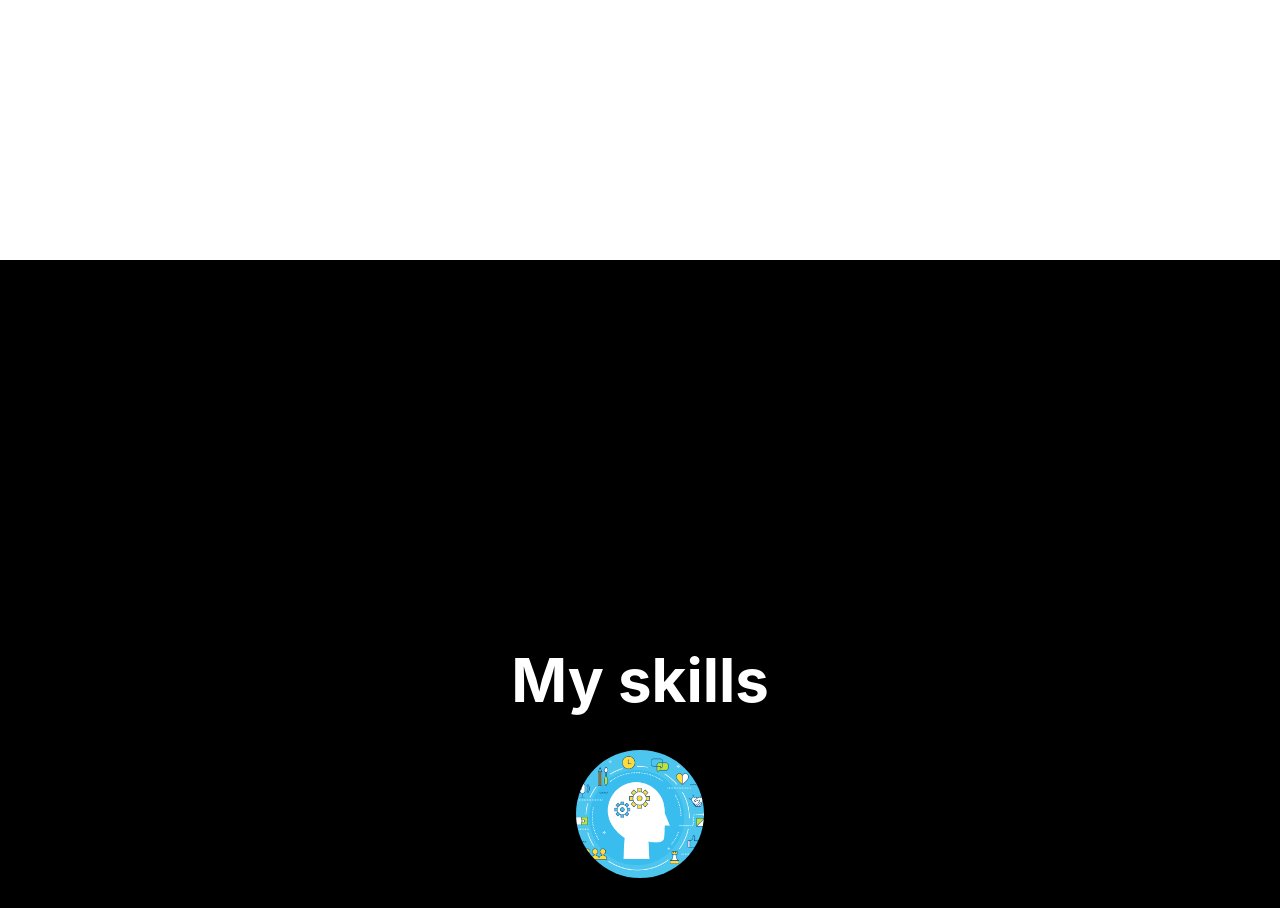
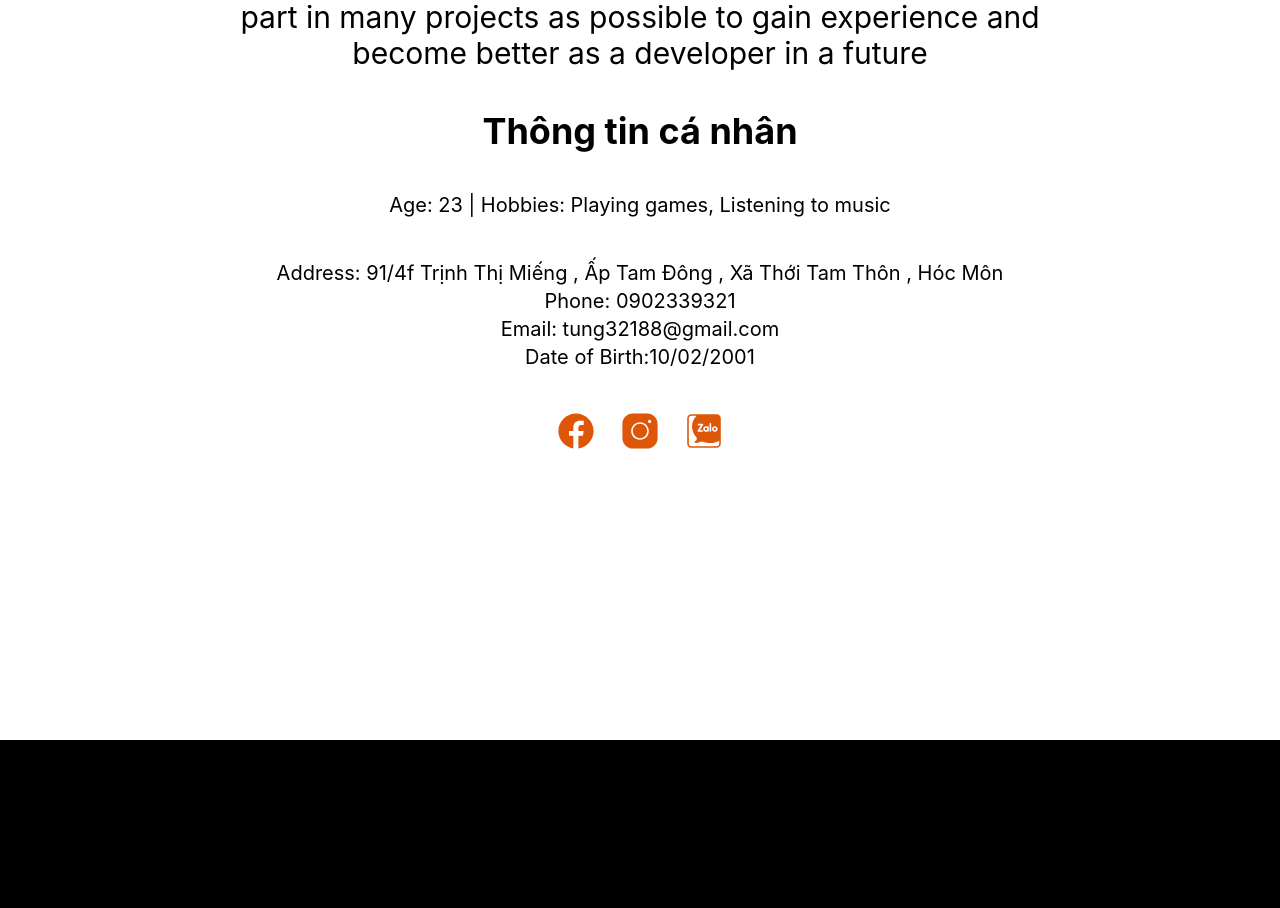
Before and after one commit to Tung10022001/ReactCV, a React (Create React App) app: page / in a window 1280 px wide. Shown: the part 3074-3982 px from the top of the page. Built offline with nearby package versions, Linux system fonts and the light colour scheme.

Commit message:
add information

```diff
--- a/src/About.jsx
+++ b/src/About.jsx
@@ -20,6 +20,19 @@ export default function About() {
           ... I want to take part in many projects as possible to gain
           experience and become better as a developer in a future
         </h3>
+        <h2 className="text-2xl lg:text-4xl font-bold">Thông tin cá nhân</h2>
+        <p className="text-lg lg:text-xl">
+          Age: 23 | Hobbies: Playing games, Listening to music
+        </p>
+        <div className="text-lg lg:text-xl text-center">
+          <p>
+            Address: 91/4f Trịnh Thị Miếng , Ấp Tam Đông , Xã Thới Tam Thôn ,
+            Hóc Môn
+          </p>
+          <p>Phone: 0902339321</p>
+          <p>Email: tung32188@gmail.com</p>
+          <p>Date of Birth:10/02/2001</p>
+        </div>
       </div>
       <div className="flex gap-x-6 items-center">
         <a
```
